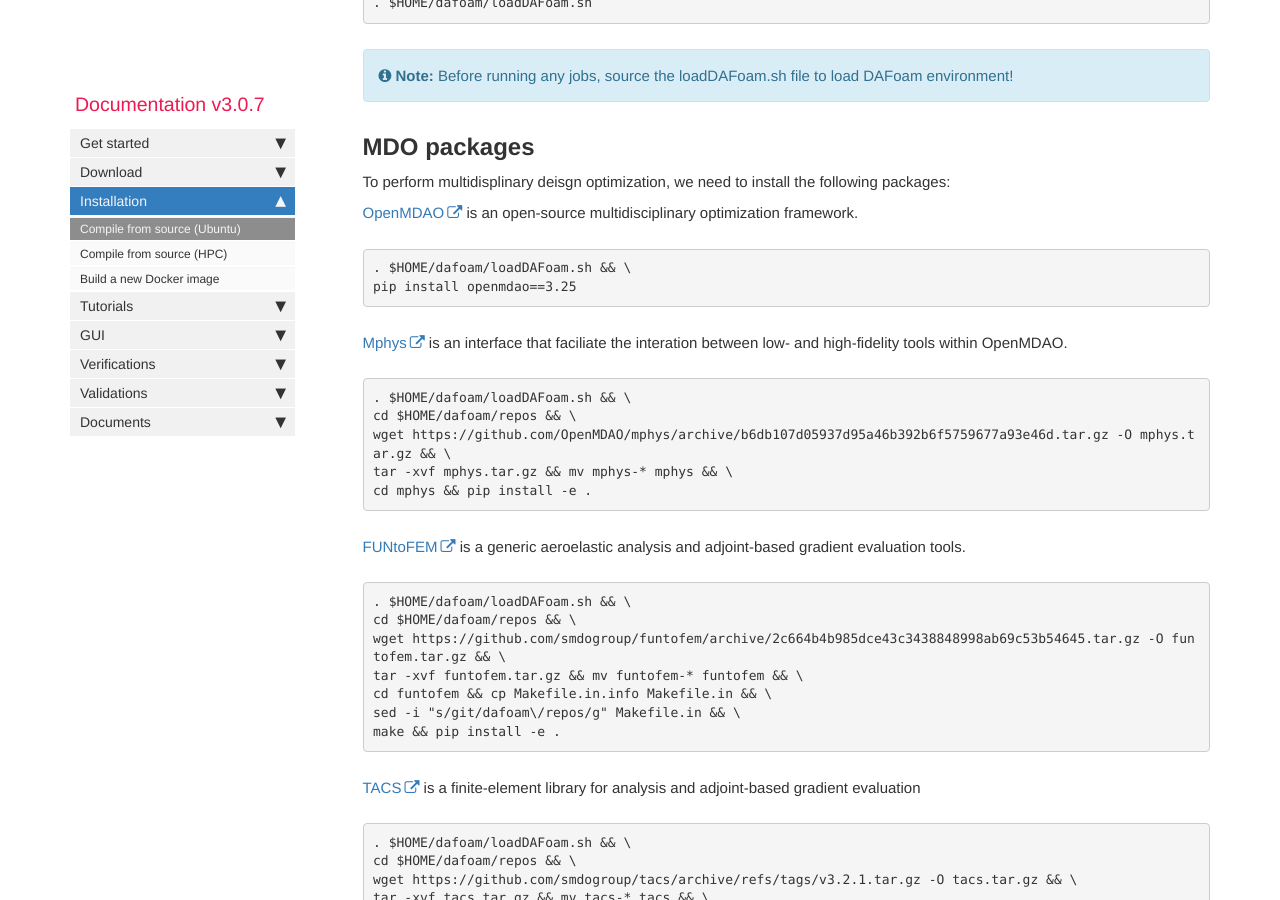
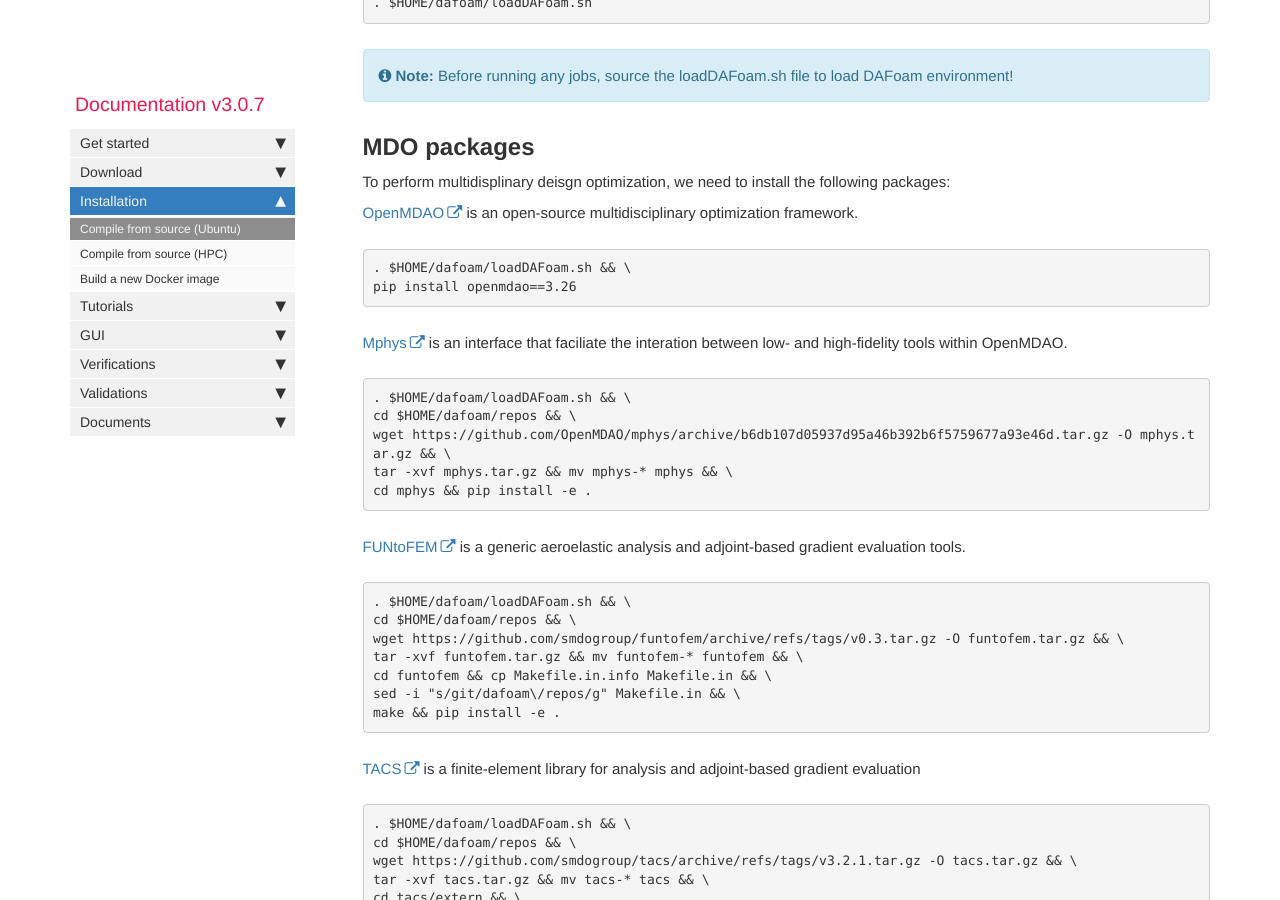
Before and after one commit to DAFoam/DAFoam.github.io, a Jekyll site: the page built from pages/mydoc/mydoc_installation_source.md, in a window 1280 px wide and 900 px high, scrolled down 8878 px. Built offline with Jekyll 4.4.1, drawn with Linux system fonts in a browser that asks for light colours; comment, search, counter and statistics services are not loaded.

Commit message:
content update

```diff
--- a/pages/mydoc/mydoc_installation_source.md
+++ b/pages/mydoc/mydoc_installation_source.md
@@ -411,7 +411,7 @@ To perform multidisplinary deisgn optimization, we need to install the following
 
 <pre>
 . $HOME/dafoam/loadDAFoam.sh && \
-pip install openmdao==3.25
+pip install openmdao==3.26
 </pre>
 
 [Mphys](https://github.com/OpenMDAO/mphys) is an interface that faciliate the interation between low- and high-fidelity tools within OpenMDAO.
@@ -429,7 +429,7 @@ cd mphys && pip install -e .
 <pre>
 . $HOME/dafoam/loadDAFoam.sh && \
 cd $HOME/dafoam/repos && \
-wget https://github.com/smdogroup/funtofem/archive/2c664b4b985dce43c3438848998ab69c53b54645.tar.gz -O funtofem.tar.gz && \
+wget https://github.com/smdogroup/funtofem/archive/refs/tags/v0.3.tar.gz -O funtofem.tar.gz && \
 tar -xvf funtofem.tar.gz && mv funtofem-* funtofem && \
 cd funtofem && cp Makefile.in.info Makefile.in && \
 sed -i "s/git/dafoam\/repos/g" Makefile.in && \
```
